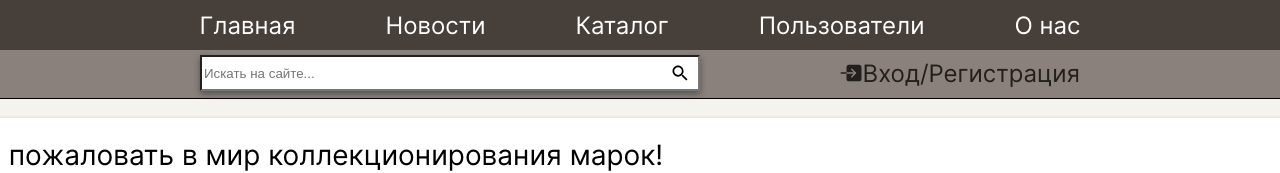
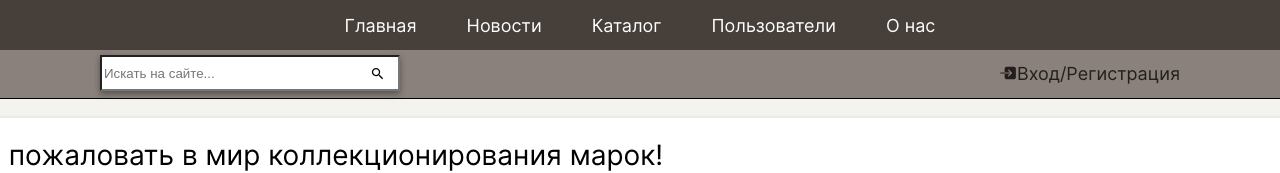
Before and after one commit to fridalif/collectioner_site, a Next.js app in the folder frontend/: page / in a window 1280 px wide. Shown: the top 173 px of the page. Built offline with nearby package versions, Linux system fonts and the light colour scheme; no server answers.

Commit message:
second header and header media requared

```diff
--- a/frontend/src/components/Header/Header.module.css
+++ b/frontend/src/components/Header/Header.module.css
@@ -1,3 +1,5 @@
+
+@media  screen and (min-width: 1500px) {
     .header{
         background-color:#463F3A;
         height: 50px;
@@ -12,7 +14,6 @@
         justify-content: center;
         align-items: center;
     }
-
     .headerNode{
         color: white;
         font-size: 24px;
@@ -23,6 +24,58 @@
         align-items: center;
         display: flex;
     }
+}
+@media  screen and (max-width: 1500px) and (min-width: 1000px) {
+    .header{
+        background-color:#463F3A;
+        height: 50px;
+        gap:30px;
+        width: 1fr;
+        position: fixed;
+        z-index: 1000;
+        top: 0;
+        left: 0;
+        right: 0;
+        display: flex;
+        justify-content: center;
+        align-items: center;
+    }
+    .headerNode{
+        color: white;
+        font-size: 18px;
+        height: 50px;
+        padding-left:10px;
+        padding-right: 10px;
+        font-family: "Sofia-Sans";
+        align-items: center;
+        display: flex;
+    }
+}
+@media  screen and (max-width: 1000px){
+    .header{
+        background-color:#463F3A;
+        height: 50px;
+        width: 1fr;
+        position: fixed;
+        z-index: 1000;
+        top: 0;
+        left: 0;
+        right: 0;
+        display: flex;
+        justify-content: center;
+        align-items: center;
+    }
+    .headerNode{
+        color: white;
+        font-size: 12px;
+        height: 50px;
+        padding-left: 10px;
+        padding-right: 10px;
+        font-family: "Sofia-Sans";
+        align-items: center;
+        display: flex;
+    }
+}
 
 .headerNode:hover{
     background-color: #221f1c;
--- a/frontend/src/components/SecondHeader/SecondHeader.module.css
+++ b/frontend/src/components/SecondHeader/SecondHeader.module.css
@@ -20,7 +20,7 @@
     left:0%;
     justify-content: space-between;
 }
-
+@media screen and (min-width: 1500px){
     .secondHeaderSearchfield{
         width: 500px;
         padding-left:200px;
@@ -28,39 +28,13 @@
         display: flex;
         align-items: center;
     }
-.searchResults{
+    .secondHeaderCabinetLink{
+        text-decoration: none;
+        color:#221f1c;
         display: flex;
-    flex-direction: column;
         align-items: center;
-    width: 500px;
-    height: 300px;
-    background-color: white;
-    border: 1px black solid;
-    overflow-y: scroll;
-    z-index: 1000;
+        justify-content: center;
     }
-.secondHeaderSearchfieldInput{
-    width: 500px;
-    height: 30px;
-    box-shadow: rgba(0, 0, 0, 0.16) 0px 3px 6px, rgba(0, 0, 0, 0.23) 0px 3px 6px;
-}
-
-.secondHeaderSearchResult{
-    width: 500px;
-    height: 30px;
-    background-color: white;
-}
-
-
-.secondHeaderSearchfieldImg{
-    width: 20px;
-    height: 20px;
-    position:absolute;
-    left:670px;
-    cursor: pointer;
-    z-index: 1000;
-}
-
     .secondHeaderCabinet{
         padding-right: 200px;
         height: 50px;
@@ -72,11 +46,29 @@
         cursor: pointer;
         font-weight: 200;
     }
-
-.secondHeaderCabinet:hover{
-    color: orange;
+    .secondHeaderSearchfieldImg{
+        width: 20px;
+        height: 20px;
+        position:absolute;
+        left:670px;
+        cursor: pointer;
+        z-index: 1000;
+    }
+    .secondHeaderSearchfieldInput{
+        width: 500px;
+        height: 30px;
+        box-shadow: rgba(0, 0, 0, 0.16) 0px 3px 6px, rgba(0, 0, 0, 0.23) 0px 3px 6px;
     }
 
+}
+@media screen and (min-width: 1000px) and (max-width: 1500px){
+    .secondHeaderSearchfield{
+        width: 300px;
+        padding-left:100px;
+        height: 50px;
+        display: flex;
+        align-items: center;
+    }
     .secondHeaderCabinetLink{
         text-decoration: none;
         color:#221f1c;
@@ -84,6 +76,75 @@
         align-items: center;
         justify-content: center;
     }
+    .secondHeaderCabinet{
+        padding-right: 100px;
+        height: 50px;
+        display: flex;
+        align-items: center;
+        color:#221f1c;
+        font-size: 18px;
+        font-family: "Sofia-Sans";
+        cursor: pointer;
+        font-weight: 200;
+    }
+    .secondHeaderSearchfieldImg{
+        width: 15px;
+        height: 15px;
+        position:absolute;
+        left:370px;
+        cursor: pointer;
+        z-index: 1000;
+    }
+    .secondHeaderSearchfieldInput{
+        width: 300px;
+        height: 30px;
+        box-shadow: rgba(0, 0, 0, 0.16) 0px 3px 6px, rgba(0, 0, 0, 0.23) 0px 3px 6px;
+    }
+}
+@media screen and (max-width: 1000px){
+    .secondHeaderSearchfield{
+        width: 300px;
+        padding-left:30px;
+        height: 50px;
+        display: flex;
+        align-items: center;
+    }
+    .secondHeaderCabinetLink{
+        text-decoration: none;
+        color:#221f1c;
+        display: flex;
+        align-items: center;
+        justify-content: center;
+    }
+    .secondHeaderCabinet{
+        padding-right: 30px;
+        height: 50px;
+        display: flex;
+        align-items: center;
+        color:#221f1c;
+        font-size: 14px;
+        font-family: "Sofia-Sans";
+        cursor: pointer;
+        font-weight: 200;
+    }
+    .secondHeaderSearchfieldImg{
+        width: 10px;
+        height: 10px;
+        position:absolute;
+        left:300px;
+        cursor: pointer;
+        z-index: 1000;
+    }
+    .secondHeaderSearchfieldInput{
+        width: 300px;
+        height: 30px;
+        box-shadow: rgba(0, 0, 0, 0.16) 0px 3px 6px, rgba(0, 0, 0, 0.23) 0px 3px 6px;
+    }
+}
+.secondHeaderCabinet:hover{
+    color: orange;
+}
+
 
 .secondHeaderCabinetLink:hover{
     color: orange;
```
Lines whose indentation alone changed are shown as unchanged.
